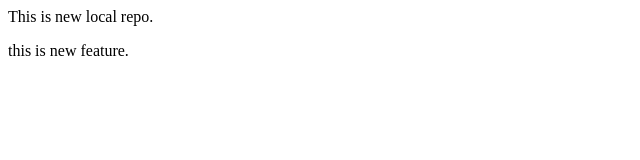
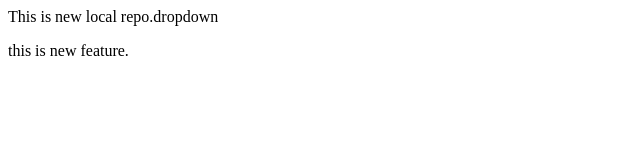
Before and after one commit to Abhishek-K25/alocal-repo, a plain HTML site: page index.html in a window 1280 px wide. Shown: the full height of the page, 0-640 px from the left. Drawn offline with Linux system fonts and the light colour scheme.

```diff
--- a/index.html
+++ b/index.html
@@ -1,2 +1,2 @@
-<p> This is new local repo. </p>
+<p> This is new local repo.dropdown </p>
 <p> this is new feature. </p>
```
